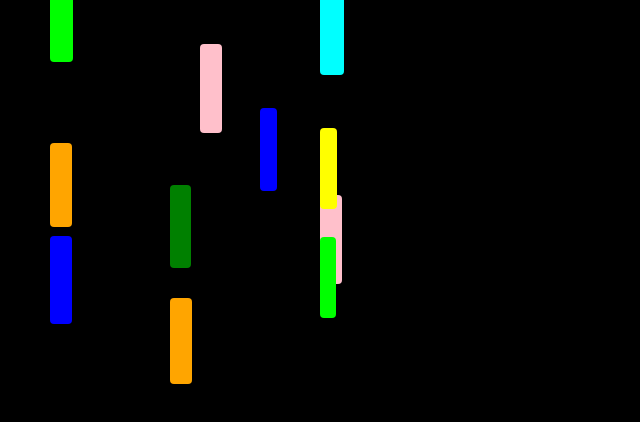
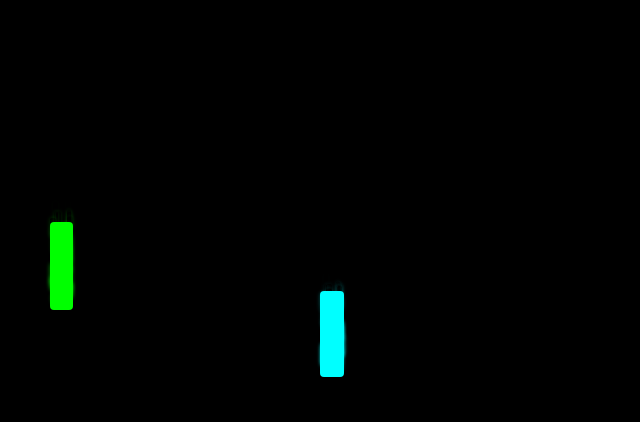
Before and after one commit to TheSilentIce/Codepocalypse-2025, a React app in the folder Frontend/: page / in a window 1280 px wide. Shown: the top 422 px of the page, without its empty margins (0-640 px from the left). Built offline with nearby package versions, Linux system fonts and the light colour scheme; the HTML template or start-up script is replaced by a standard one.

Commit message:
finally, semi decent particle effects, im done with this

```diff
--- a/Frontend/src/components/Note/FallingNote.tsx
+++ b/Frontend/src/components/Note/FallingNote.tsx
@@ -1,7 +1,14 @@
 import { motion, useMotionValue, useMotionValueEvent } from "motion/react";
 import { useState } from "react";
-import type { Note } from "../utilities";
 import ParticleBurst from "./ParticleBurst";
+
+interface Note {
+  id: string | number;
+  x?: number;
+  width?: number;
+  duration?: number;
+  color?: string;
+}
 
 interface FallingNoteProps {
   note: Note;
@@ -20,15 +27,12 @@ export default function FallingNote({
   const width = note.width ?? 20;
   const duration = note.duration ?? 1;
   const color = note.color ?? "aqua";
-
   const noteHeight = 20 + duration * 10;
   const extraHeight = 50;
   const motionHeight = noteHeight + extraHeight;
-
-  const y = useMotionValue(-motionHeight); // start above container
+  const y = useMotionValue(-motionHeight);
   const [hitBorder, setHitBorder] = useState(false);
 
-  // Detect border hit
   useMotionValueEvent(y, "change", (latest) => {
     const bottom = latest + motionHeight;
     if (bottom >= border) setHitBorder(true);
@@ -42,6 +46,7 @@ export default function FallingNote({
         width,
         height: containerHeight,
         overflow: "visible",
+        pointerEvents: "none",
       }}
     >
       {/* Note itself */}
@@ -56,16 +61,17 @@ export default function FallingNote({
           zIndex: 1,
         }}
         animate={{ top: containerHeight }}
-        transition={{ duration: duration * 5, ease: "linear" }}
+        transition={{ duration: duration * 1, ease: "linear" }}
         onAnimationComplete={() => onFinish?.(note.id)}
       />
 
-      {/* ParticleBurst aligned inside same motion div */}
+      {/* ParticleBurst aligned with note */}
       <ParticleBurst
-        x={0} // relative to container div
-        yMotion={y} // directly follow note motion
+        x={0}
+        yMotion={y}
         width={width}
         height={motionHeight}
+        color={color}
       />
     </div>
   );
--- a/Frontend/src/components/Note/ParticleBurst.tsx
+++ b/Frontend/src/components/Note/ParticleBurst.tsx
@@ -1,5 +1,5 @@
 import { useMotionValueEvent, MotionValue } from "motion/react";
-import { useState, useEffect, useRef } from "react";
+import { useState, useEffect, useRef, useMemo, memo } from "react";
 
 interface Particle {
   x: number;
@@ -9,17 +9,59 @@ interface Particle {
   height: number;
   sway: number;
   swayDir: number;
+  opacity: number;
+  width: number;
 }
 
 interface ParticleBurstProps {
   x: number;
   yMotion: MotionValue<number>;
   width: number;
-  height: number; // note height
-  color: string; // <- pass note color
+  height: number;
+  color: string;
 }
 
-export default function ParticleBurst({
+// Memoized particle component
+const ParticleElement = memo(
+  ({
+    p,
+    color,
+    height,
+    noteWidth,
+  }: {
+    p: Particle;
+    color: string;
+    height: number;
+    noteWidth: number;
+  }) => {
+    const progress = p.y / height;
+    const opacity = p.opacity * (1 - progress);
+    const clampedX = Math.max(0, Math.min(noteWidth - 6, p.x + p.sway));
+
+    return (
+      <div
+        key={p.key}
+        style={{
+          position: "absolute",
+          left: clampedX,
+          bottom: 0,
+          width: p.width,
+          height: p.height,
+          background: `linear-gradient(to top, ${color}, ${color}00)`,
+          transform: `translateY(-${p.y}px)`,
+          borderRadius: 2,
+          opacity,
+          boxShadow: `0 0 4px ${color}`,
+          willChange: "transform, opacity",
+        }}
+      />
+    );
+  },
+);
+
+ParticleElement.displayName = "ParticleElement";
+
+function ParticleBurst({
   x,
   yMotion,
   width,
@@ -29,76 +71,129 @@ export default function ParticleBurst({
   const [y, setY] = useState(yMotion.get());
   const [particles, setParticles] = useState<Particle[]>([]);
   const animationRef = useRef<number | null>(null);
+  const lastSpawnTime = useRef<number>(0);
 
-  useMotionValueEvent(yMotion, "change", (latest) => setY(latest));
+  // Pre-generate random values for particle creation
+  const particleFactory = useMemo(() => {
+    const randomValues = new Float32Array(1000);
+    for (let i = 0; i < randomValues.length; i++) {
+      randomValues[i] = Math.random();
+    }
+    let index = 0;
 
-  // Spawn particles gradually from bottom
-  useEffect(() => {
-    const interval = setInterval(() => {
-      const newParticles: Particle[] = Array.from({ length: 3 }).map(() => ({
-        x: Math.random() * width,
-        y: 0, // start at bottom of note
-        speed: 0.5 + Math.random() * 1.2,
-        key: Math.random().toString(36).substr(2, 9),
-        height: 6 + Math.random() * 12,
-        sway: Math.random() * 2,
-        swayDir: Math.random() > 0.5 ? 1 : -1,
-      }));
-      setParticles((prev) => [...prev, ...newParticles].slice(-500));
-    }, 50);
+    return () => {
+      const getRandom = () => {
+        const val = randomValues[index];
+        index = (index + 1) % randomValues.length;
+        return val;
+      };
 
-    return () => clearInterval(interval);
+      return {
+        x: getRandom() * width,
+        y: 0,
+        speed: 0.8 + getRandom() * 1.5,
+        key: `${Date.now()}-${getRandom()}`,
+        height: 8 + getRandom() * 14,
+        sway: 0,
+        swayDir: getRandom() > 0.5 ? 1 : -1,
+        opacity: 0.8 + getRandom() * 0.2,
+        width: 3 + getRandom() * 3,
+      };
+    };
   }, [width]);
 
-  // Animate particles rising up to top of note
+  // Track note position efficiently
+  useMotionValueEvent(yMotion, "change", setY);
+
+  // Spawn particles with RAF instead of setInterval
+  useEffect(() => {
+    const spawnParticles = (timestamp: number) => {
+      if (timestamp - lastSpawnTime.current > 40) {
+        const newParticles: Particle[] = [
+          particleFactory(),
+          particleFactory(),
+          particleFactory(),
+        ];
+
+        setParticles((prev) => {
+          const combined = [...prev, ...newParticles];
+          return combined.length > 500 ? combined.slice(-500) : combined;
+        });
+
+        lastSpawnTime.current = timestamp;
+      }
+
+      animationRef.current = requestAnimationFrame(spawnParticles);
+    };
+
+    animationRef.current = requestAnimationFrame(spawnParticles);
+
+    return () => {
+      if (animationRef.current) cancelAnimationFrame(animationRef.current);
+    };
+  }, [particleFactory]);
+
+  // Animate particles with batched updates
   useEffect(() => {
     const animate = () => {
-      setParticles((prev) =>
-        prev.map((p) => {
-          const newSway = p.sway + 0.1 * p.swayDir;
-          const newSwayDir = Math.abs(newSway) > 3 ? -p.swayDir : p.swayDir;
-          const newY = Math.min(p.y + p.speed, height);
-          return { ...p, y: newY, sway: newSway, swayDir: newSwayDir };
-        }),
-      );
+      setParticles((prev) => {
+        const updated: Particle[] = [];
+
+        for (let i = 0; i < prev.length; i++) {
+          const p = prev[i];
+          const newY = p.y + p.speed;
+
+          if (newY <= height) {
+            const newSway = p.sway + 0.15 * p.swayDir;
+            const absSway = Math.abs(newSway);
+
+            updated.push({
+              ...p,
+              y: newY,
+              sway: newSway,
+              swayDir: absSway > 4 ? -p.swayDir : p.swayDir,
+            });
+          }
+        }
+
+        return updated;
+      });
+
       animationRef.current = requestAnimationFrame(animate);
     };
 
     animationRef.current = requestAnimationFrame(animate);
+
     return () => {
       if (animationRef.current) cancelAnimationFrame(animationRef.current);
     };
   }, [height]);
 
+  // Container style - don't memoize because y updates frequently
+  const containerStyle = {
+    position: "absolute" as const,
+    left: x,
+    top: y,
+    width,
+    height,
+    pointerEvents: "none" as const,
+    zIndex: 2,
+    overflow: "visible" as const,
+  };
+
   return (
-    <div
-      style={{
-        position: "absolute",
-        left: x,
-        top: y, // container aligned with note top
-        width,
-        height, // container same height as note
-        pointerEvents: "none",
-        zIndex: 9999,
-        overflow: "visible",
-      }}
-    >
+    <div style={containerStyle}>
       {particles.map((p) => (
-        <div
+        <ParticleElement
           key={p.key}
-          style={{
-            position: "absolute",
-            left: p.x + p.sway,
-            bottom: 0,
-            width: 4 + Math.random() * 2,
-            height: p.height,
-            background: `linear-gradient(to top, ${color}, transparent)`,
-            transform: `translateY(-${p.y}px)`,
-            borderRadius: 2,
-            opacity: Math.max(0, 1 - p.y / height),
-          }}
+          p={p}
+          color={color}
+          height={height}
+          noteWidth={width}
         />
       ))}
     </div>
   );
 }
+
+export default memo(ParticleBurst);
```
